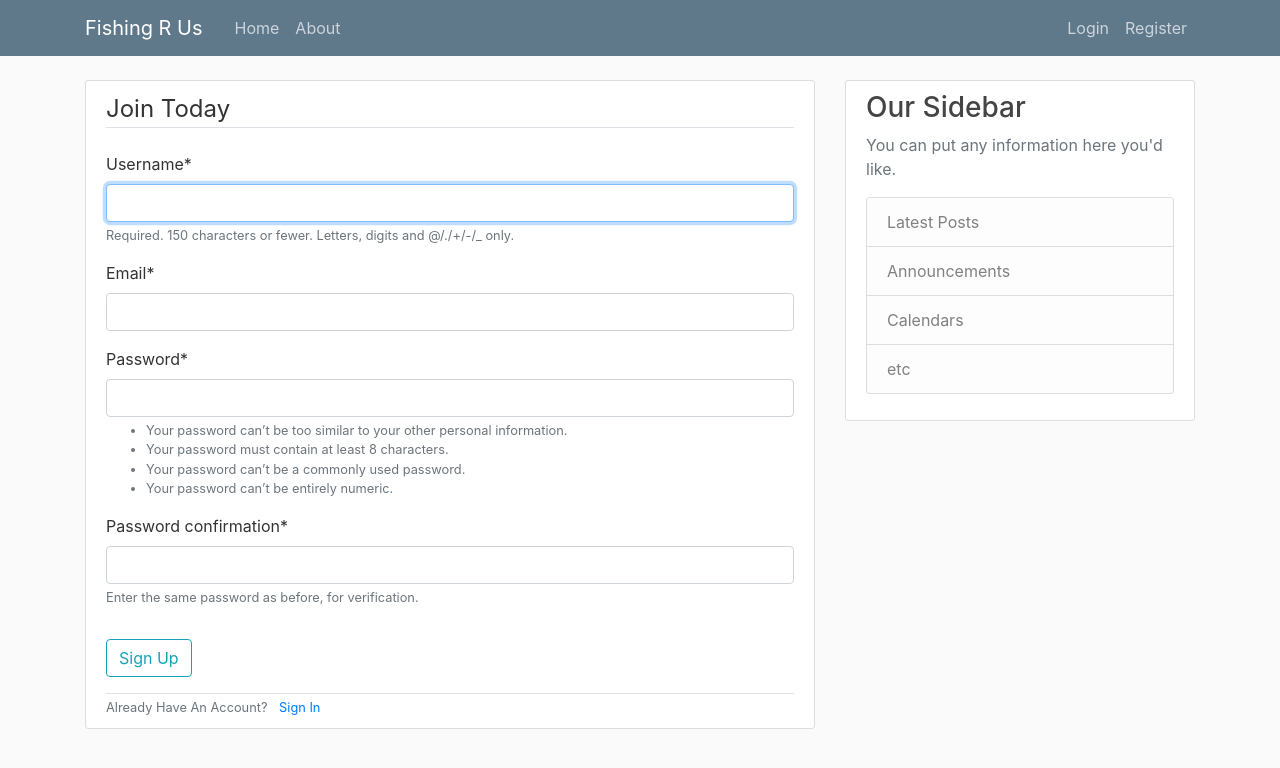
After one commit to seanyboy1/FishingRUs, a Django app: page /register/ in a window 1280 px wide. The commit adds this page. Shown: the top 768 px of the page. Run offline with Django 3.2, Linux system fonts and the light colour scheme; parts of the project's set-up code (start-up, migrations or seed data) failed here and were passed over; some libraries are stand-ins or nearby versions.

Commit message:
progress

```diff
--- a/fishing_project/fishing/templates/fishing/base.html
+++ b/fishing_project/fishing/templates/fishing/base.html
@@ -42,6 +42,13 @@
     <main role="main" class="container">
         <div class="row">
             <div class="col-md-8">
+                {% if messages %}
+                    {% for message in messages %}
+                        <div class="alert alert-{{ message.tags }}">
+                            {{ message }}
+                        </div>
+                    {% endfor %}
+                {% endif %}
                 {% block content %}{% endblock %}
             </div>
             <div class="col-md-4">
--- a/fishing_project/fishing_project/settings.py
+++ b/fishing_project/fishing_project/settings.py
@@ -33,6 +33,7 @@ ALLOWED_HOSTS = []
 INSTALLED_APPS = [
     'fishing',
     'users',
+    'crispy_forms',
     'django.contrib.admin',
     'django.contrib.auth',
     'django.contrib.contenttypes',
@@ -120,3 +121,4 @@ USE_TZ = True
 # https://docs.djangoproject.com/en/dev/howto/static-files/
 
 STATIC_URL = '/static/'
+CRISPY_TEMPLATE_PACK = 'bootstrap4'
--- a/fishing_project/fishing_project/urls.py
+++ b/fishing_project/fishing_project/urls.py
@@ -14,9 +14,14 @@ Including another URLconf
     2. Add a URL to urlpatterns:  path('blog/', include('blog.urls'))
 """
 from django.contrib import admin
+from django.contrib.auth import views as auth_views
 from django.urls import path, include
+from users import views as user_views
 
 urlpatterns = [
     path('admin/', admin.site.urls),
-    path('', include('fishing.urls')),
+    path('register/', user_views.register, name='register'),
+    path('login/', auth_views.LoginView.as_view(template_name='users/login.html'), name='login'),
+    path('logout/', auth_views.LogoutView.as_view(template_name='users/logout.html'), name='logout'),
+    path('', include('f ishing.urls')),
 ]
--- /dev/null
+++ b/fishing_project/users/forms.py
@@ -0,0 +1,10 @@
+from django import forms
+from django.contrib.auth.models import User
+from django.contrib.auth.forms import UserCreationForm
+
+class UserRegisterForm(UserCreationForm):
+    email = forms.EmailField()
+
+    class Meta:
+        model = User
+        fields = ['username', 'email', 'password1', 'password2']
--- /dev/null
+++ b/fishing_project/users/templates/users/register.html
@@ -0,0 +1,22 @@
+{% extends "fishing/base.html" %}
+{% load crispy_forms_tags %}
+{% block content %}
+    <div class="content-section">
+        <form method="POST">
+            {% csrf_token %}
+            <fieldset class="form-group">
+                <legend class="border-bottom mb-4">Join Today</legend>
+                {{ form|crispy }}
+            </fieldset>
+            <div class="form-group">
+                <button class="btn btn-outline-info" type="submit">Sign Up</button>
+            </div>
+
+        </form>
+        <div class="border-top pt3">
+            <small class="text-muted">
+                Already Have An Account? <a class="ml-2" href="#">Sign In</a>
+            </small>
+        </div>
+    </div>
+{% endblock content %}
--- a/fishing_project/users/views.py
+++ b/fishing_project/users/views.py
@@ -1,3 +1,17 @@
-from django.shortcuts import render
+from django.shortcuts import render, redirect
+from django.contrib import messages
+from .forms import UserRegisterForm
+
+def register(request):
+    if request.method == 'POST':
+        form = UserRegisterForm(request.POST)
+        if form.is_valid():
+            form.save()
+            username = form.cleaned_data.get('username')
+            messages.success(request, f'Account created for {username}!')
+            return redirect('fishing-home')
+    else:
+        form = UserRegisterForm()
+    return render(request, 'users/register.html', {'form': form})
 
 # Create your views here.
```
Also changed, not shown: fishing_project/users/templates/users/login.html (added, +22 -0 lines), fishing_project/db.sqlite3.
